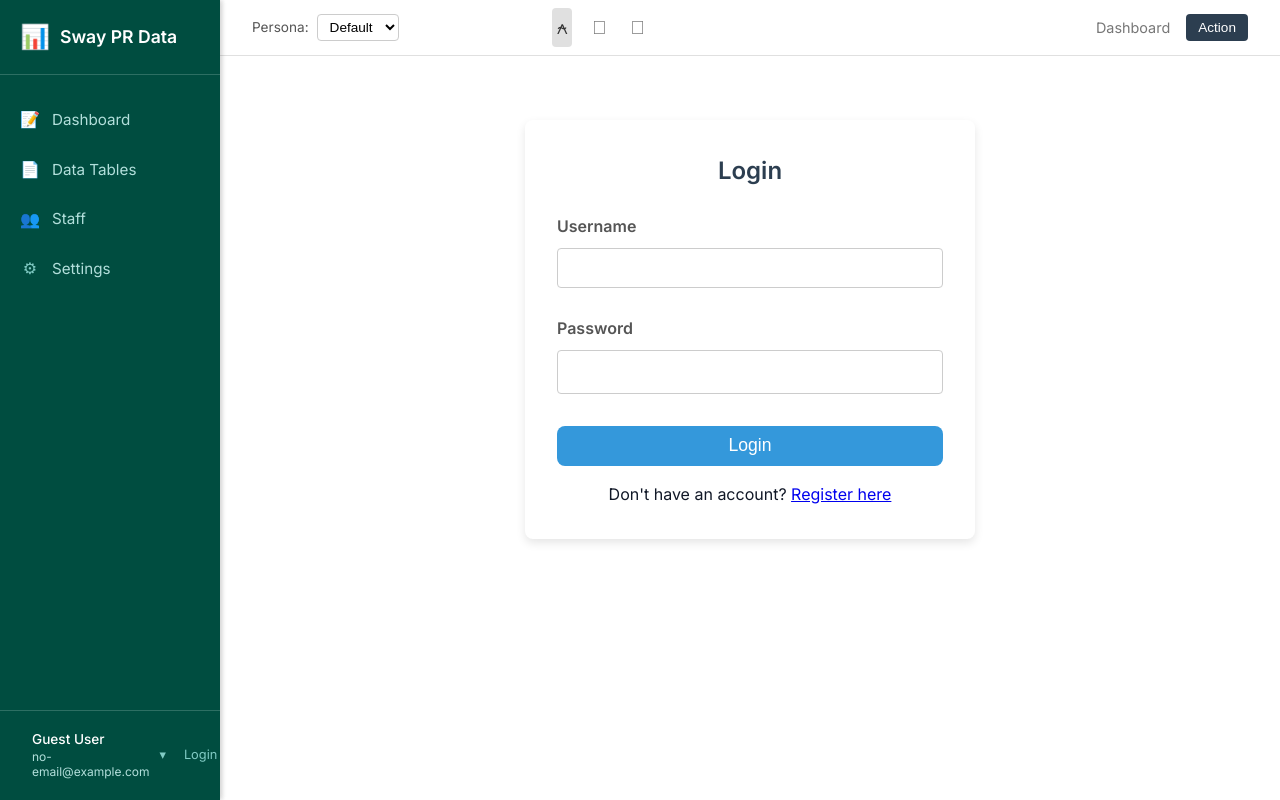
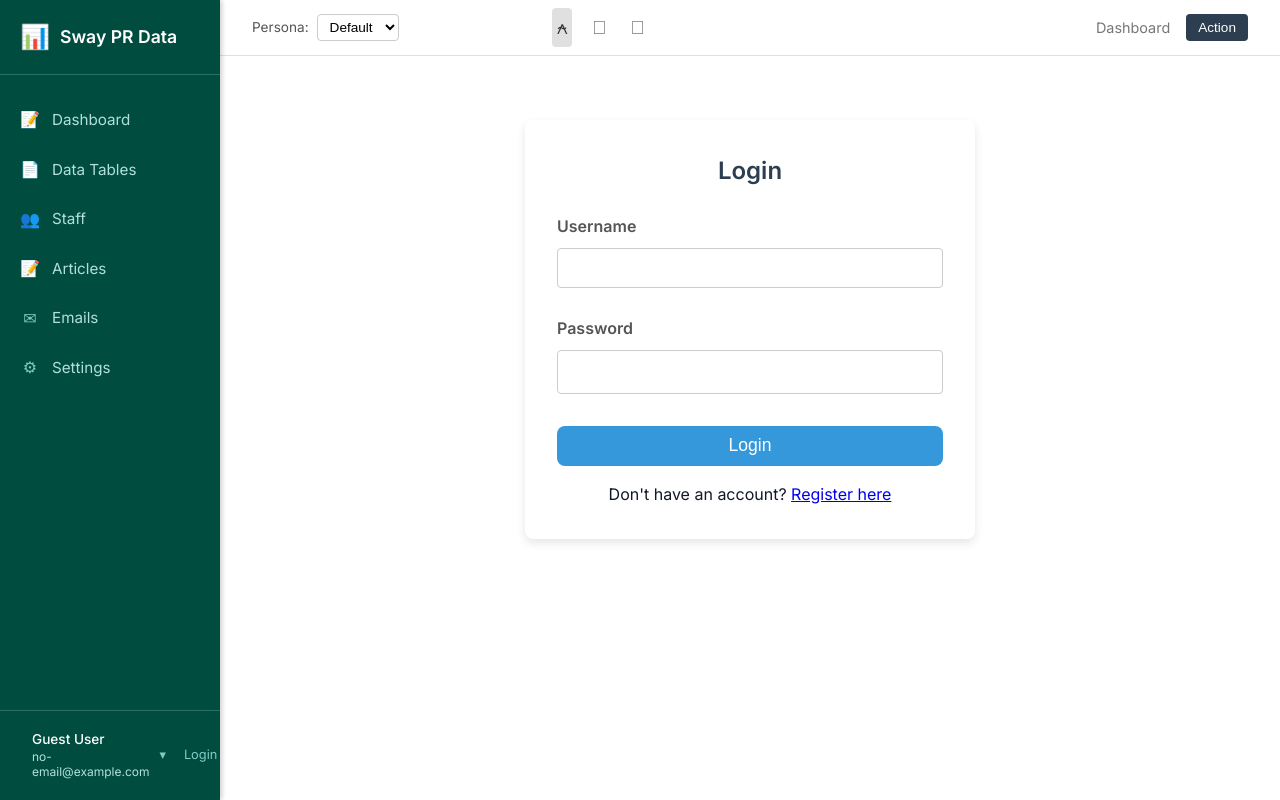
Before and after one commit to cachimiro/cv, a Flask app: a page that uses templates/layout.html in a window 1280 px wide. Run offline with Flask 3, Linux system fonts and the light colour scheme.

Commit message:
Fix: Missing navigation links
- Added the 'Articles' and 'Emails' links back to the sidebar navigation.

```diff
--- a/templates/layout.html
+++ b/templates/layout.html
@@ -74,6 +74,8 @@
                     <!-- Placeholder icons: pencil for dashboard/data, gear for settings, user for profile -->
                 <li class="{{ 'active' if request.endpoint == 'data_tables_placeholder' else '' }}"><a href="#"><span class="nav-icon">&#128196;</span> Data Tables</a></li>
                 <li class="{{ 'active' if request.endpoint == 'staff_management' else '' }}"><a href="{{ url_for('staff_management') }}"><span class="nav-icon">&#128101;</span> Staff</a></li>
+                <li class="{{ 'active' if request.endpoint == 'articles' else '' }}"><a href="{{ url_for('articles') }}"><span class="nav-icon">&#128221;</span> Articles</a></li>
+                <li class="{{ 'active' if request.endpoint == 'emails' else '' }}"><a href="{{ url_for('emails') }}"><span class="nav-icon">&#9993;</span> Emails</a></li>
                 <li class="{{ 'active' if request.endpoint == 'settings_placeholder' else '' }}"><a href="#"><span class="nav-icon">&#9881;</span> Settings</a></li>
                 </ul>
             </nav>
```
